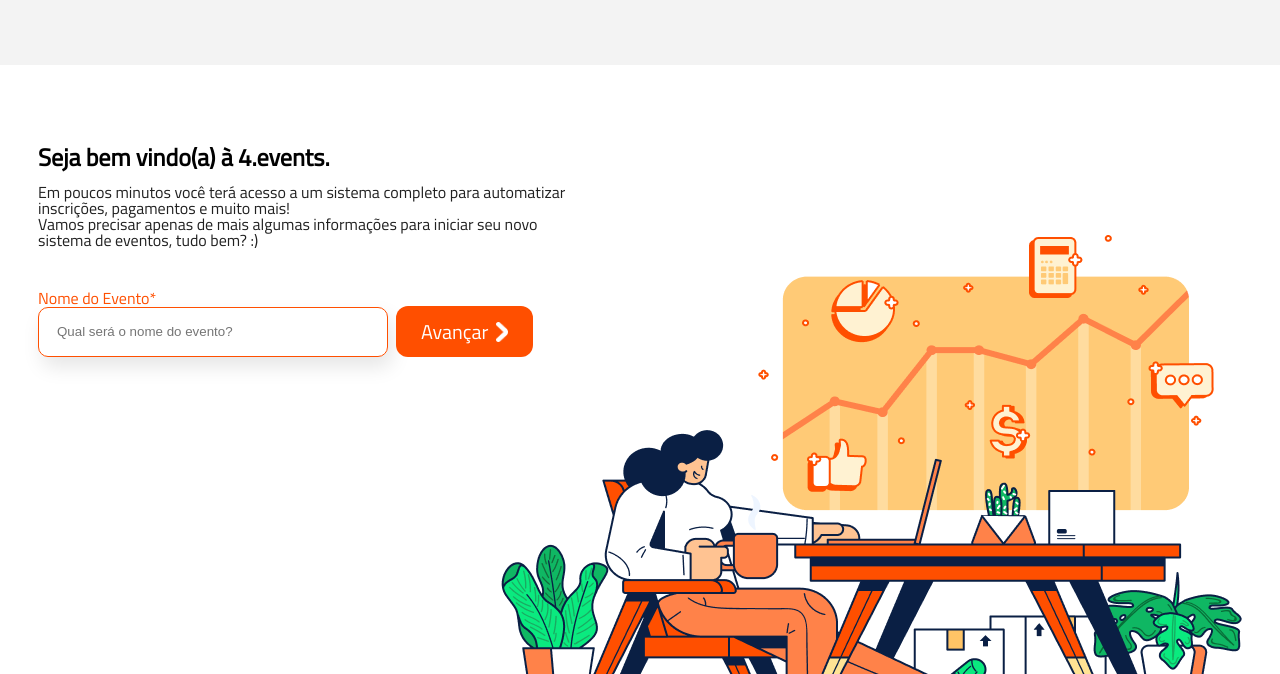
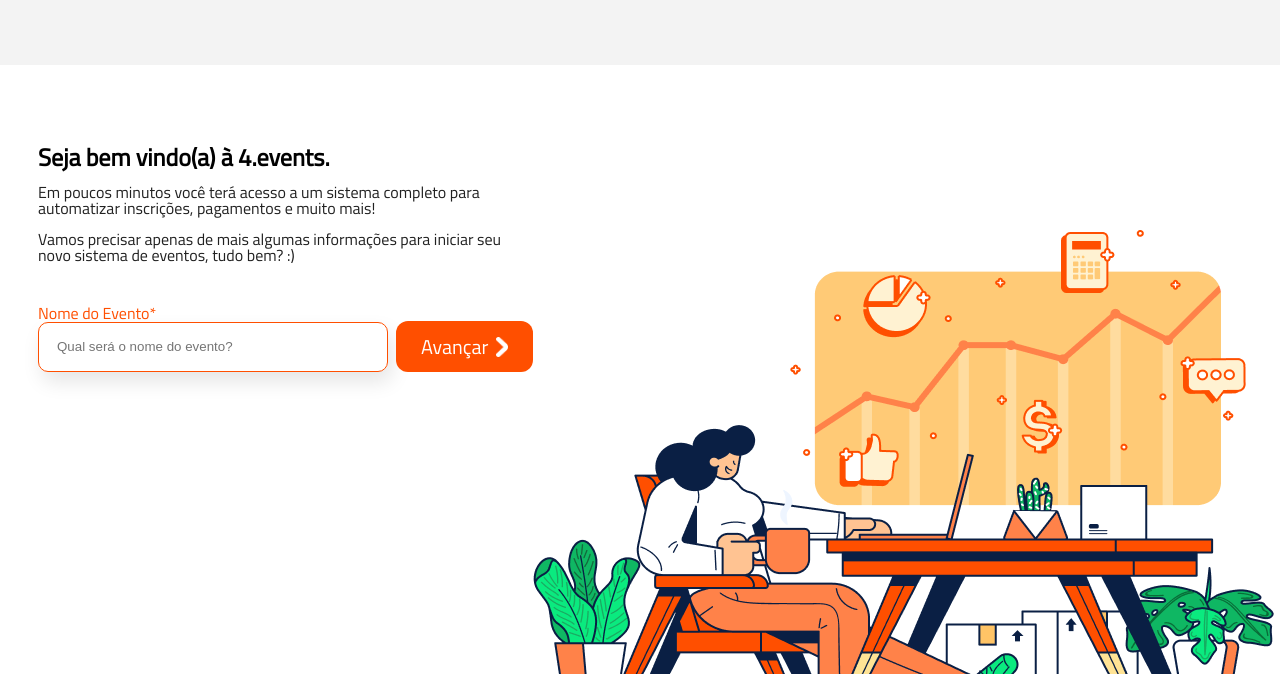
Before and after one commit to ItaloCanturil/4Events-teste, a plain HTML site: page index.html in a window 1280 px wide. Shown: the part 126-800 px from the top of the page. Drawn offline with Linux system fonts and the light colour scheme; a script that the page names is missing.

Commit message:
Feat: finalizando UI

```diff
--- a/css/style.css
+++ b/css/style.css
@@ -58,7 +58,6 @@ body {
 }
 
 .events {
-  position: relative;
   width: 100%;
   display: flex;
 }
@@ -113,21 +112,24 @@ body {
 }
 
 .ilustration {
-  position: absolute;
-  right: 0;
-  top: 170px;
+  margin-top: 165px;
 }
 
 .events__texts .texts__description {
-  margin: 15px 0 42px 0;
+  margin: 15px 0 15px 0;
   color: #212121;
+}
+
+.events__texts .texts__description-2 {
+  color: #212121;
+  margin-bottom: 42px;
 }
 
 .footer {
   border-top: 2px solid #ccc;
   display: flex;
   justify-content: space-between;
-  margin-top: 28rem;
+  margin-top: 76px;
   width: 100%;
 }
 
--- a/index.html
+++ b/index.html
@@ -59,9 +59,8 @@
         <h1 class="texts__title">Seja bem vindo(a) à 4.events.</h1>
         <p class="texts__description">
           Em poucos minutos você terá acesso a um sistema completo para automatizar inscrições, pagamentos e muito mais!
-          <br>
-          Vamos precisar apenas de mais algumas informações para iniciar seu novo sistema de eventos, tudo bem? :)
         </p>
+        <p class="texts__description-2">Vamos precisar apenas de mais algumas informações para iniciar seu novo sistema de eventos, tudo bem? :)</p>
         <label class="texts__event-title" for="event">Nome do Evento*</label>
         <div class="wrap">
           <input class="texts__event" name="event" type="text" placeholder="Qual será o nome do evento?">
--- a/script.js
+++ /dev/null
@@ -1,5 +0,0 @@
-const translate = document.querySelector('.translate__select')
-
-translate.addEventListener('change', () => {
-  console.log(translate.value)
-})
```
